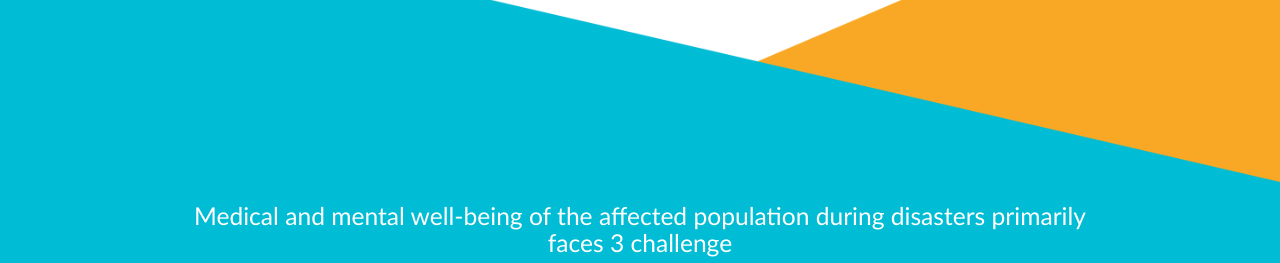
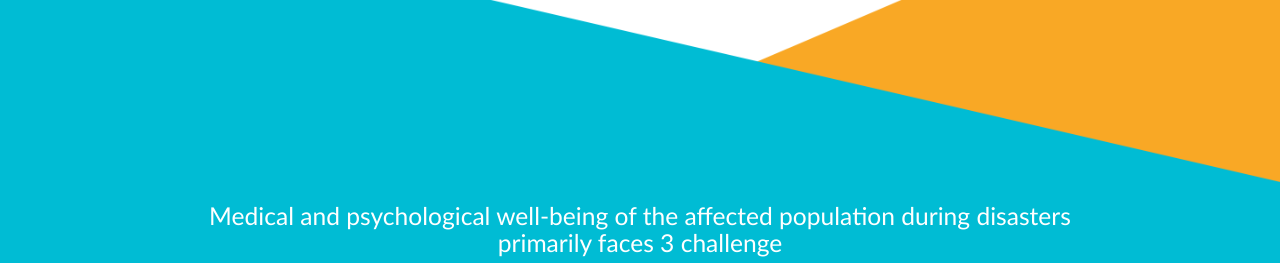
Before and after one commit to sparrow-platform/sparrow, a plain HTML site: page index.html in a window 1280 px wide. Shown: the part 618-881 px from the top of the page. Drawn offline with nearby package versions, Linux system fonts and the light colour scheme.

Commit message:
Minor changes

```diff
--- a/index.html
+++ b/index.html
@@ -151,11 +151,11 @@
   <div class="problem  ">
 
     <h5 class="hide-on-small-only center white-text" style="padding-top: 0vh; padding-left: 15vw;  padding-right: 15vw;">
-        Medical and mental well-being of the affected population during disasters primarily faces 3 challenge
+        Medical and psychological well-being of the affected population during disasters primarily faces 3 challenge
     </h5>
 
     <h6 class="hide-on-med-and-up flow-text center white-text" style="padding-top: 0vh; padding-left: 7vw;  padding-right: 7vw;">
-        Medical and mental well-being of the affected population during disasters primarily faces 3 challenge
+        Medical and psychological well-being of the affected population during disasters primarily faces 3 challenge
     </h6>
 
     <div class="  valign-wrapper">
```
